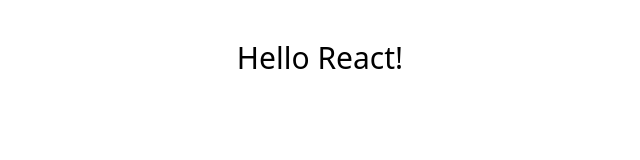
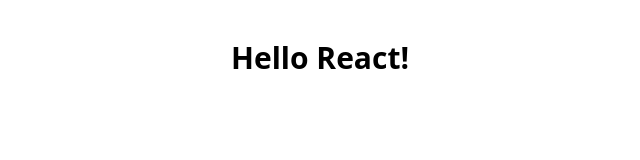
Before and after one commit to cdcd72/vite-react, a React (Vite) app: page / in a window 1280 px wide. Shown: the top 160 px of the page, without its empty margins (320-960 px from the left). Built offline with nearby package versions, Linux system fonts and the light colour scheme.

Commit message:
Update tailwindcss demo

```diff
--- a/src/App.tsx
+++ b/src/App.tsx
@@ -1,7 +1,7 @@
 function App() {
   return (
     <div className="flex items-center justify-center">
-      <span className="mt-10 text-3xl">Hello React!</span>
+      <span className="mt-10 text-3xl font-semibold">Hello React!</span>
     </div>
   );
 }
```
